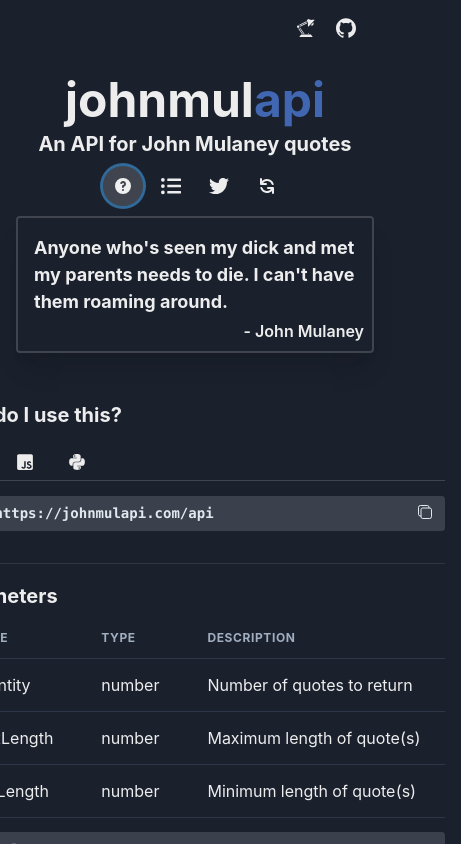
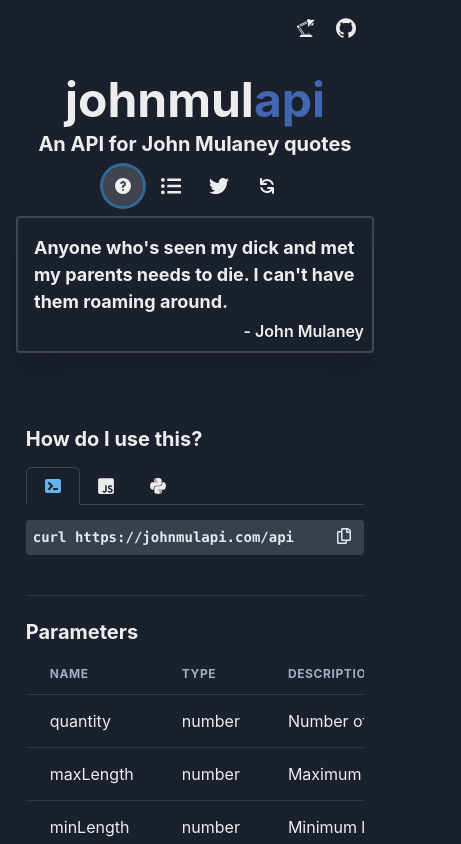
Before and after one commit to tinkoh/johnmulapi, a Next.js app: page / in a window 390 px wide. Both pictures are taken after a click on the button 123 px from the left and 185 px from the top of the page. Shown: the top 844 px of the page, 461 px wide, since content can reach past the window. Built offline with nearby package versions, Linux system fonts and the light colour scheme.

Commit message:
Refactor and improve responsiveness

```diff
--- a/components/HowToUse.tsx
+++ b/components/HowToUse.tsx
@@ -1,22 +1,21 @@
-import React from 'react'
+import React from "react"
 import {
-    Container, Heading, Tabs, Tab, TabList, TabPanels, TabPanel, Code, Text, IconButton, Tooltip, Table, Thead, Tbody, Tr, Th, Td, TableContainer, Divider
-} from '@chakra-ui/react'
-import { HiTerminal } from 'react-icons/hi'
-import { FaJsSquare, FaPython } from 'react-icons/fa'
-import { IoCopyOutline } from 'react-icons/io5'
+    Container, Heading, Tabs, Tab, TabList, TabPanels, TabPanel, Code, Text, IconButton, Tooltip, Table, Thead, Tbody, Tr, Th, Td, TableContainer, Divider, Box
+} from "@chakra-ui/react"
+import { HiTerminal } from "react-icons/hi"
+import { FaJsSquare, FaPython, FaRegCopy } from "react-icons/fa"
 
 const HowToUse = () => {
 
     const codes = [
 `curl https://johnmulapi.com/api`,
-`fetch('https://johnmulapi.com/api')
+`fetch("https://johnmulapi.com/api")
   .then(res => res.json())
   .then(data => console.log(data))
 `,
 `import requests
 quote = (requests
-.get('https://johnmulapi.com/api')
+  .get("https://johnmulapi.com/api")
   .json())
 print(quote)
 `
@@ -26,8 +25,11 @@
       await navigator.clipboard.writeText(text)
 
     return (
-        <Container mt="2.5em" w="100%">
-
+        <Container
+          mt={16}
+          w="100%"
+          maxW="95vw"
+        >
           <Heading
               size="md"
               userSelect="none"
@@ -44,8 +46,11 @@
               <Tab fontSize="lg"><FaPython /></Tab>
             </TabList>
             <TabPanels>
-            {codes.map((code, index) =>
+              {codes.map((code, index) => (
                 <TabPanel px={0} key={index}>
+                  <Box
+                    overflowX={["scroll", "hidden"]}
+                  >
                     <Code
                       display="block"
                       whiteSpace="pre"
@@ -53,11 +58,12 @@
                       borderRadius="0.25em"
                       fontWeight="semibold"
                       position="relative"
+                      minWidth="fit-content"
                     >
                       <Tooltip label="Copy">
                       <IconButton
                         aria-label="Copy"
-                  icon={<IoCopyOutline />}
+                        icon={<FaRegCopy />}
                         position="absolute"
                         right="0" top="0"
                         variant="link"
@@ -69,13 +75,12 @@
                         {code}
                       </Text>
                     </Code>
+                  </Box>
                 </TabPanel>
-              )}
+              ))}
             </TabPanels>
           </Tabs>
-
-        <Divider my="1em" />
-
+          <Divider my={6} />
           <Heading
             mt="1em"
             mb="0.5em"
@@ -84,7 +89,9 @@
           >
             Parameters
           </Heading>
-        <TableContainer>
+          <TableContainer
+
+          >
             <Table>
               <Thead>
                 <Tr>
@@ -113,6 +120,7 @@
             </Table>
             <Code
               width="100%"
+              minWidth="fit-content"
               mt="1em"
               p="0.5em"
               borderRadius="0.25em"
@@ -120,13 +128,15 @@
               whiteSpace="pre"
               fontWeight={"semibold"}
             >
-            <Text color="gray.500"># example usage</Text>
-            <Text>curl https://johnmulapi.com/api?quantity=3&maxLength=50</Text>
+              <Text color="gray.500">
+                # example usage
+              </Text>
+              <Text>
+                curl https://johnmulapi.com/api?quantity=3&maxLength=50
+              </Text>
             </Code>
           </TableContainer>
-
-        <Divider my="1em" />
-
+          <Divider my={6} />
           <Heading
               my="1em"
               size="md"
@@ -135,7 +145,6 @@
               Can I use this?
           </Heading>
           <Text userSelect="none">Please do! Let me know how it goes.</Text>
-
         </Container>
     )
 }
```
Lines whose indentation alone changed are shown as unchanged.
